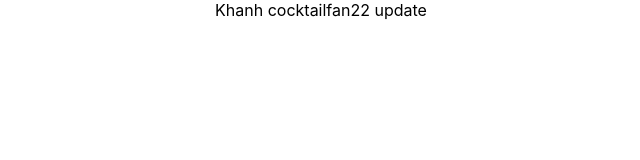
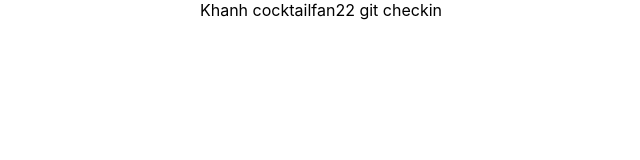
Before and after one commit to khanhqhoang/cocktailfan22, a React (Create React App) app: page / in a window 1280 px wide. Shown: the top 160 px of the page, without its empty margins (319-959 px from the left). Built offline with nearby package versions, Linux system fonts and the light colour scheme.

Commit message:
test update

```diff
--- a/src/App.js
+++ b/src/App.js
@@ -4,7 +4,7 @@ import './App.css';
 function App() {
   return (
     <div className="App">
-     Khanh cocktailfan22 update
+     Khanh cocktailfan22 git checkin
     </div>
   );
 }
```
